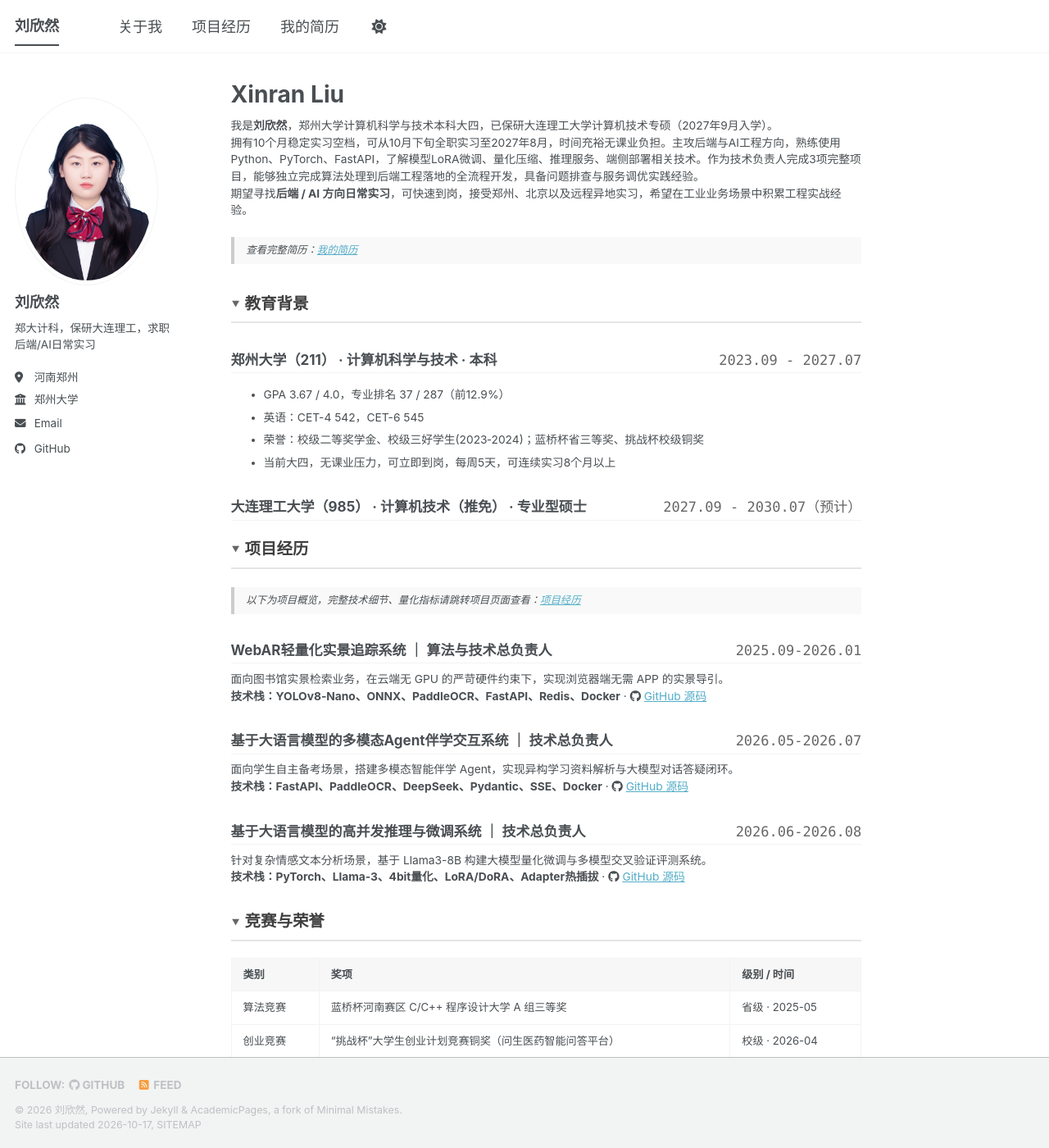
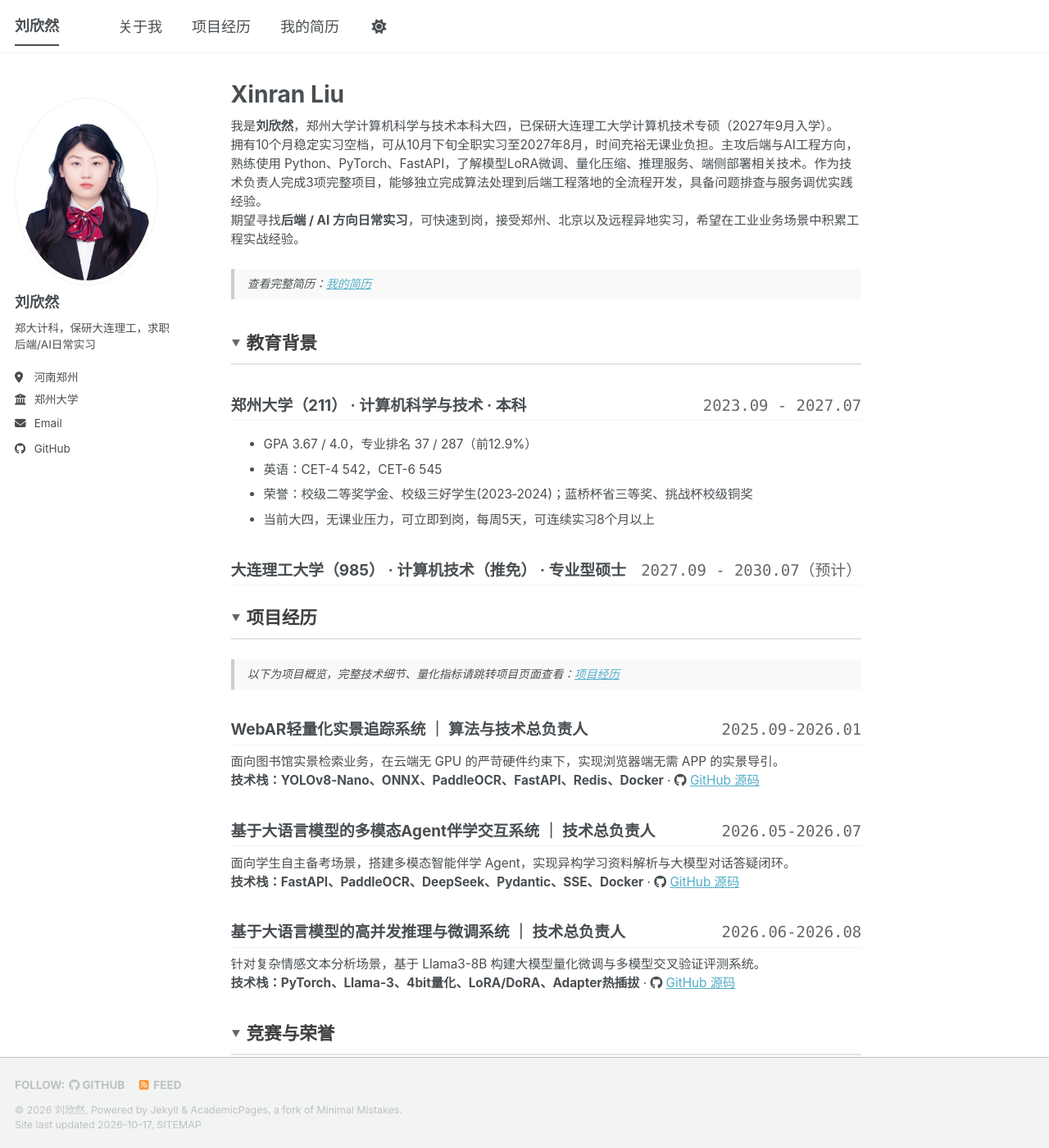
Before and after one commit to Linsensn/Linsensn.github.io, a Jekyll site: the page built from _pages/about.md, in a window 1280 px wide and 1400 px high. Shown: the whole window at 82% size. Built offline with Jekyll 4.4.1, drawn with Linux system fonts in a browser that asks for light colours; a style sheet for code colours, icons or effects is not loaded.

Commit message:
Update custom.scss

```diff
--- a/_sass/custom.scss
+++ b/_sass/custom.scss
@@ -1,7 +1,94 @@
-.page__content {
-  font-size: 0.9em;
+/* 1. 调整正文字号 */
+.page__content p,
+.page__content li,
+.page__content dl {
+  font-size: 1.0em !important;
+  line-height: 1.5 !important;
 }
-/* 如果你选中了 p 标签，可以更精准一点 */
-.page__content p {
-  font-size: 0.9em;
+
+/* 2. 重新指定各级标题大小，确保大小层级分明 */
+.page__content h1 {
+  font-size: 1.3em !important;
+  margin-bottom: 0.6em !important;
 }
+
+.page__content h2 {
+  font-size: 1.2em !important;
+  /* border-bottom: 1px solid #e5e5e5;*/
+  padding-bottom: 0.3em;
+}
+
+.page__content h3 {
+  font-size: 1.1em !important;
+  /* 如果要加粗，加上下面这行 */
+  font-weight: bold !important;
+}
+
+/* 将折叠标题字号设置为 h1 级别 */
+details.fold > summary {
+  font-size: 1.3em !important;   /* 核心：设置为和 h1 一样大 */
+  font-weight: bold !important;  /* 确保加粗 */
+  color: #3f3f3f !important;
+  cursor: pointer;
+  list-style: none;
+  display: flex;
+  align-items: center;
+  padding: 0.6em 0 0.4em 0;      /* 上下留白 */
+  border-bottom: 2px solid #e5e5e5; /* 可选：h1 通常不需要下划线，如果想要可以保留，改细一点 */
+  margin-bottom: 1em;
+}
+
+/* 隐藏默认三角 */
+details.fold > summary::-webkit-details-marker {
+  display: none;
+}
+
+/* 调整箭头大小，因为标题变大了，箭头也要稍微大一点点 */
+details.fold > summary::before {
+  content: "▶";
+  font-size: 0.5em;              /* 相当于 1.8em * 0.5 = 0.9em，和正文字体差不多大 */
+  margin-right: 0.8em;
+  color: #666;
+  transition: transform 0.2s ease-in-out;
+}
+
+/* 展开时箭头朝下 */
+details.fold[open] > summary::before {
+  transform: rotate(90deg);
+}
+
+/* 调整表格整体字号与间距 */
+.page__content table {
+  font-size: 1.1em !important; /* 和正文保持一致，觉得小可以改 0.95em 或 1em */
+  width: 100% !important;      /* 确保表格占满整行 */
+  margin-bottom: 1.5em !important;
+}
+
+/* 针对表头和单元格 */
+.page__content th,
+.page__content td {
+  font-size: 1.1em !important;
+  padding: 10px 14px !important; /* 增加一点内边距，看起来不拥挤 */
+  line-height: 1.5 !important;
+}
+
+/* 如果你想让表头（类别、奖项、级别）稍微显眼一点 */
+.page__content th {
+  font-weight: bold !important;
+  background-color: #f7f7f7; /* 给表头加个浅灰底色，更像专业表格 */
+}
+
+/* 调整引用块（简历链接那里）的间距 */
+.page__content blockquote {
+  margin: 1.5em 0 !important; /* 控制引用块上下的总间距 */
+  padding: 0.5em 1em !important; /* 控制内部文字的边距 */
+  font-size: 1.1em !important; /* 和正文字号一致 */
+  border-left: 4px solid #ccc; /* 左侧的粗线（可选，主题默认可能较细） */
+  background-color: #f9f9f9; /* 加个极浅的背景色，视觉更集中 */
+}
+
+/* 消除引用块内部 p 标签底部多余的边距 */
+.page__content blockquote p {
+  margin-bottom: 0 !important;
+  margin-top: 0 !important;
+}
```
